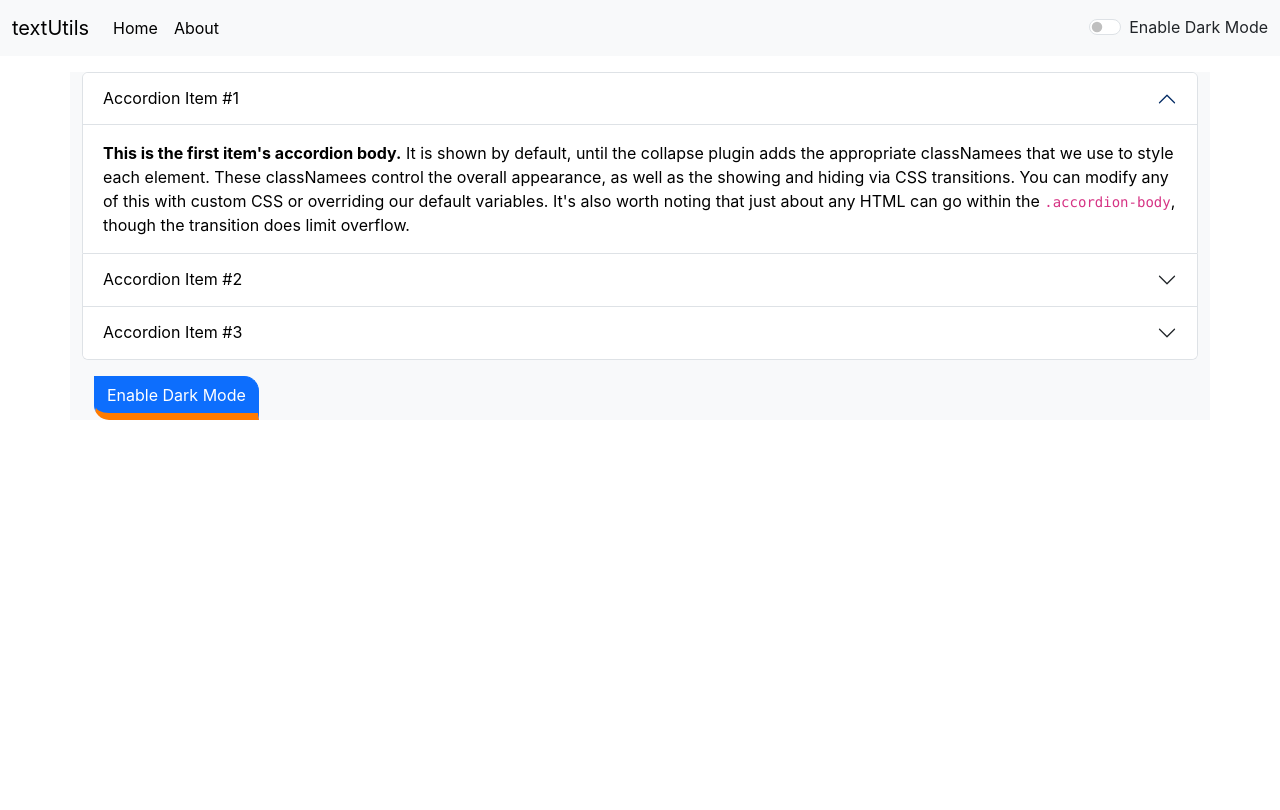
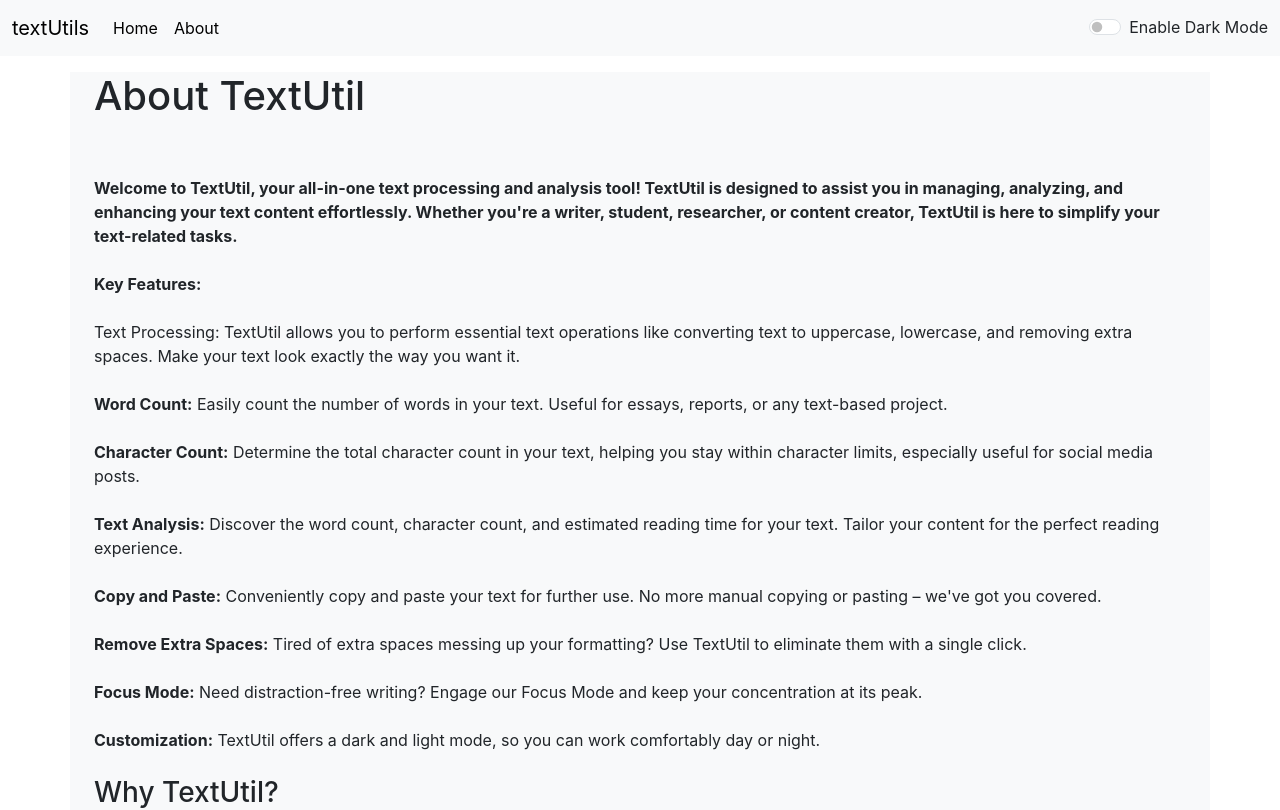
Before and after one commit to GOATSs7/my-app, a React (Create React App) app: page /about in a window 1280 px wide. Shown: the top 810 px of the page. Built offline with nearby package versions, Linux system fonts and the light colour scheme.

Commit message:
Update About.js
about updated

```diff
--- a/src/components/About.js
+++ b/src/components/About.js
@@ -1,131 +1,107 @@
-import React, { useState } from "react";
+import React from "react";
 
 export default function About() {
-  const [myStyle, setStyle] = useState({
-    color: "black",
-    backgroundColor: "white",
-  });
+  // const [myStyle, setStyle] = useState({
+  //   color: "black",
+  //   backgroundColor: "white",
+  // });
 
-  const [myBtn, myBtnText] = useState("Enable Dark Mode");
+  // const [myBtn, myBtnText] = useState("Enable Dark Mode");
 
-  const toggleStyle = () => {
-    if (myStyle.color === "white") {
-      setStyle({
-        color: "black",
-        backgroundColor: "white",
-      });
-      myBtnText("Enable Dark Mode");
-    } else {
-      setStyle({
-        color: "white",
-        backgroundColor: "black",
-      });
-      myBtnText("Enable Light Mode");
-    }
-  };
+  // const toggleStyle = () => {
+  //   if (myStyle.color === "white") {
+  //     setStyle({
+  //       color: "black",
+  //       backgroundColor: "white",
+  //     });
+  //     myBtnText("Enable Dark Mode");
+  //   } else {
+  //     setStyle({
+  //       color: "white",
+  //       backgroundColor: "black",
+  //     });
+  //     myBtnText("Enable Light Mode");
+  //   }
+  // };
 
   return (
-    <div>
-      <div className="accordion" id="accordionExample">
-        <div className="accordion-item">
-          <h2 className="accordion-header">
-            <button
-              className="accordion-button"
-              type="button"
-              data-bs-toggle="collapse"
-              data-bs-target="#collapseOne"
-              aria-expanded="true"
-              aria-controls="collapseOne"
-              style={myStyle}
-            >
-              Accordion Item #1
-            </button>
-          </h2>
-          <div
-            id="collapseOne"
-            className="accordion-collapse collapse show"
-            data-bs-parent="#accordionExample"
-          >
-            <div className="accordion-body" style={myStyle}>
-              <strong>This is the first item's accordion body.</strong> It is
-              shown by default, until the collapse plugin adds the appropriate
-              classNamees that we use to style each element. These classNamees
-              control the overall appearance, as well as the showing and hiding
-              via CSS transitions. You can modify any of this with custom CSS or
-              overriding our default variables. It's also worth noting that just
-              about any HTML can go within the <code>.accordion-body</code>,
-              though the transition does limit overflow.
-            </div>
-          </div>
-        </div>
-        <div className="accordion-item">
-          <h2 className="accordion-header">
-            <button
-              className="accordion-button collapsed"
-              type="button"
-              data-bs-toggle="collapse"
-              data-bs-target="#collapseTwo"
-              aria-expanded="false"
-              aria-controls="collapseTwo"
-              style={myStyle}
-            >
-              Accordion Item #2
-            </button>
-          </h2>
-          <div
-            id="collapseTwo"
-            className="accordion-collapse collapse"
-            data-bs-parent="#accordionExample"
-          >
-            <div className="accordion-body" style={myStyle}>
-              <strong>This is the second item's accordion body.</strong> It is
-              hidden by default, until the collapse plugin adds the appropriate
-              classNamees that we use to style each element. These classNamees
-              control the overall appearance, as well as the showing and hiding
-              via CSS transitions. You can modify any of this with custom CSS or
-              overriding our default variables. It's also worth noting that just
-              about any HTML can go within the <code>.accordion-body</code>,
-              though the transition does limit overflow.
-            </div>
-          </div>
-        </div>
-        <div className="accordion-item">
-          <h2 className="accordion-header">
-            <button
-              className="accordion-button collapsed"
-              type="button"
-              data-bs-toggle="collapse"
-              data-bs-target="#collapseThree"
-              aria-expanded="false"
-              aria-controls="collapseThree"
-              style={myStyle}
-            >
-              Accordion Item #3
-            </button>
-          </h2>
-          <div
-            id="collapseThree"
-            className="accordion-collapse collapse"
-            data-bs-parent="#accordionExample"
-          >
-            <div className="accordion-body" style={myStyle}>
-              <strong>This is the third item's accordion body.</strong> It is
-              hidden by default, until the collapse plugin adds the appropriate
-              classNamees that we use to style each element. These classNamees
-              control the overall appearance, as well as the showing and hiding
-              via CSS transitions. You can modify any of this with custom CSS or
-              overriding our default variables. It's also worth noting that just
-              about any HTML can go within the <code>.accordion-body</code>,
-              though the transition does limit overflow.
-            </div>
-          </div>
-        </div>
+    <>
+      <div className="container">
+        <h1> About TextUtil</h1>
+        <br />
+        <br />
+        <b>
+          Welcome to TextUtil, your all-in-one text processing and analysis
+          tool! TextUtil is designed to assist you in managing, analyzing, and
+          enhancing your text content effortlessly. Whether you're a writer,
+          student, researcher, or content creator, TextUtil is here to simplify
+          your text-related tasks.
+        </b>
+        <br />
+        <br />
+        <b>Key Features:</b>
+        <br />
+        <br />
+        Text Processing: TextUtil allows you to perform essential text
+        operations like converting text to uppercase, lowercase, and removing
+        extra spaces. Make your text look exactly the way you want it.
+        <br />
+        <br />
+        <b> Word Count:</b> Easily count the number of words in your text.
+        Useful for essays, reports, or any text-based project.
+        <br />
+        <br />
+        <b> Character Count:</b> Determine the total character count in your
+        text, helping you stay within character limits, especially useful for
+        social media posts.
+        <br />
+        <br />
+        <b> Text Analysis:</b> Discover the word count, character count, and
+        estimated reading time for your text. Tailor your content for the
+        perfect reading experience.
+        <br />
+        <br />
+        <b> Copy and Paste:</b> Conveniently copy and paste your text for
+        further use. No more manual copying or pasting &ndash; we've got you
+        covered.
+        <br />
+        <br />
+        <b> Remove Extra Spaces:</b> Tired of extra spaces messing up your
+        formatting? Use TextUtil to eliminate them with a single click.
+        <br />
+        <br />
+        <b> Focus Mode:</b> Need distraction-free writing? Engage our Focus Mode
+        and keep your concentration at its peak.
+        <br />
+        <br />
+        <b> Customization:</b> TextUtil offers a dark and light mode, so you can
+        work comfortably day or night.
+        <br />
+        <br />
+        <h3> Why TextUtil?</h3>
+        <br />
+        <br />
+        We understand the importance of efficient text management. TextUtil is
+        your trusted companion for text-related tasks. With its user-friendly
+        interface and powerful features, you can streamline your text processing
+        and make your content shine.
+        <br />
+        <br />
+        <b> Get Started</b>
+        <br />
+        <br />
+        Ready to enhance your text? Simply enter your text in the provided
+        field, choose from the available options, and let TextUtil work its
+        magic. It's that easy!
+        <br />
+        <br />
+        Discover the world of hassle-free text processing and analysis with
+        TextUtil. Try it out now and experience the difference.
+        <br />
+        <br />
+        Thank you for choosing <b> TextUtil</b>. We're here to simplify your
+        text journey.
       </div>
-      <div className="container my-3">
-        <button type="button" className="btn btn-primary" onClick={toggleStyle}>
-          {myBtn}{" "}
-        </button>
-      </div>
-    </div>
+    </>
   );
 }
```
